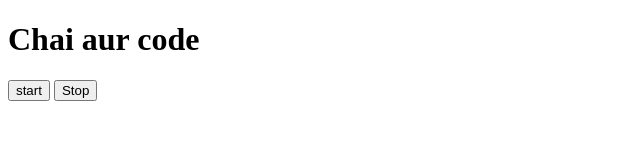
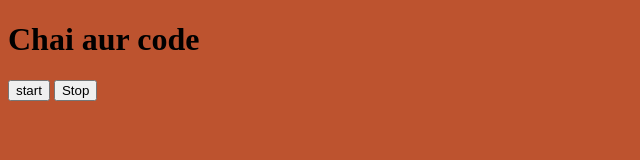
Before and after one commit to DeepakOraon0348/javascript-youtube, a plain HTML site: page 08_Events/03_three.html in a window 1280 px wide. Both pictures are taken after a click on the button "start". Shown: the whole page, without its empty margins (0-640 px from the left). Drawn offline with Linux system fonts and the light colour scheme.

Commit message:
Project1

```diff
--- a/08_Events/03_three.html
+++ b/08_Events/03_three.html
@@ -29,26 +29,38 @@
     //+++++++++++++++ Project- 1 color changer++++++++++++++
 
     //generate random color
+    let intervalId;
     const randomColor = function(){
         const hax = '0123456789ABCDEF';
         let color = '#';
 
         for(let i=0;i<6;i++){
-            color += hex[Math.floor(Math.random()* 16)];
+            color += hax[Math.floor(Math.random()* 16)];
         }
         return color;
     };
 
     const startChangingColor = function(){
-        setInterval(changeBgColor,1000);
+        if(!intervalId){
+            intervalId=setInterval(changeBgColor,1000);
+            function changeBgColor(){
+                document.body.style.backgroundColor = randomColor();
+           }
+        }
 
-        function changeBgColor(){
-            document.body.style.backgroundColor=randomColor();
-        }
+        // setInterval(changeBgColor,1000);
+
+        // function changeBgColor(){
+        //     document.body.style.backgroundColor = randomColor();
+        // }
+
     };
-    const stopChangingColor = function(){};
+    const stopChangingColor = function(){
+        clearInterval(intervalId);
+        intervalId=null;
+    };
 
-    document.querySelector('#start').addEventListener('clidk',startChangingColor);
+    document.querySelector('#start').addEventListener('click',startChangingColor);
 
     document.querySelector('#stop').addEventListener('click',stopChangingColor);
 </script>
```
